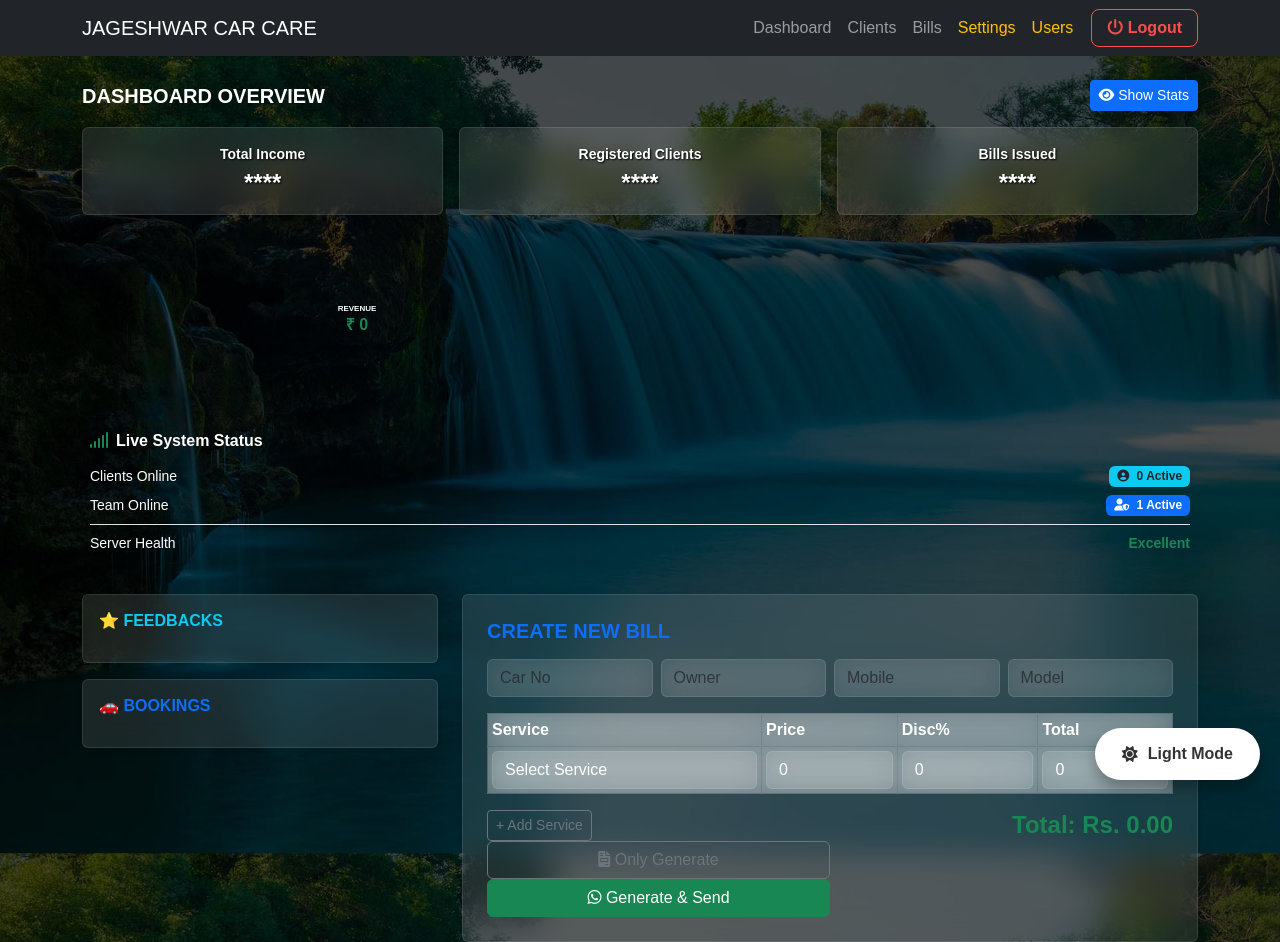
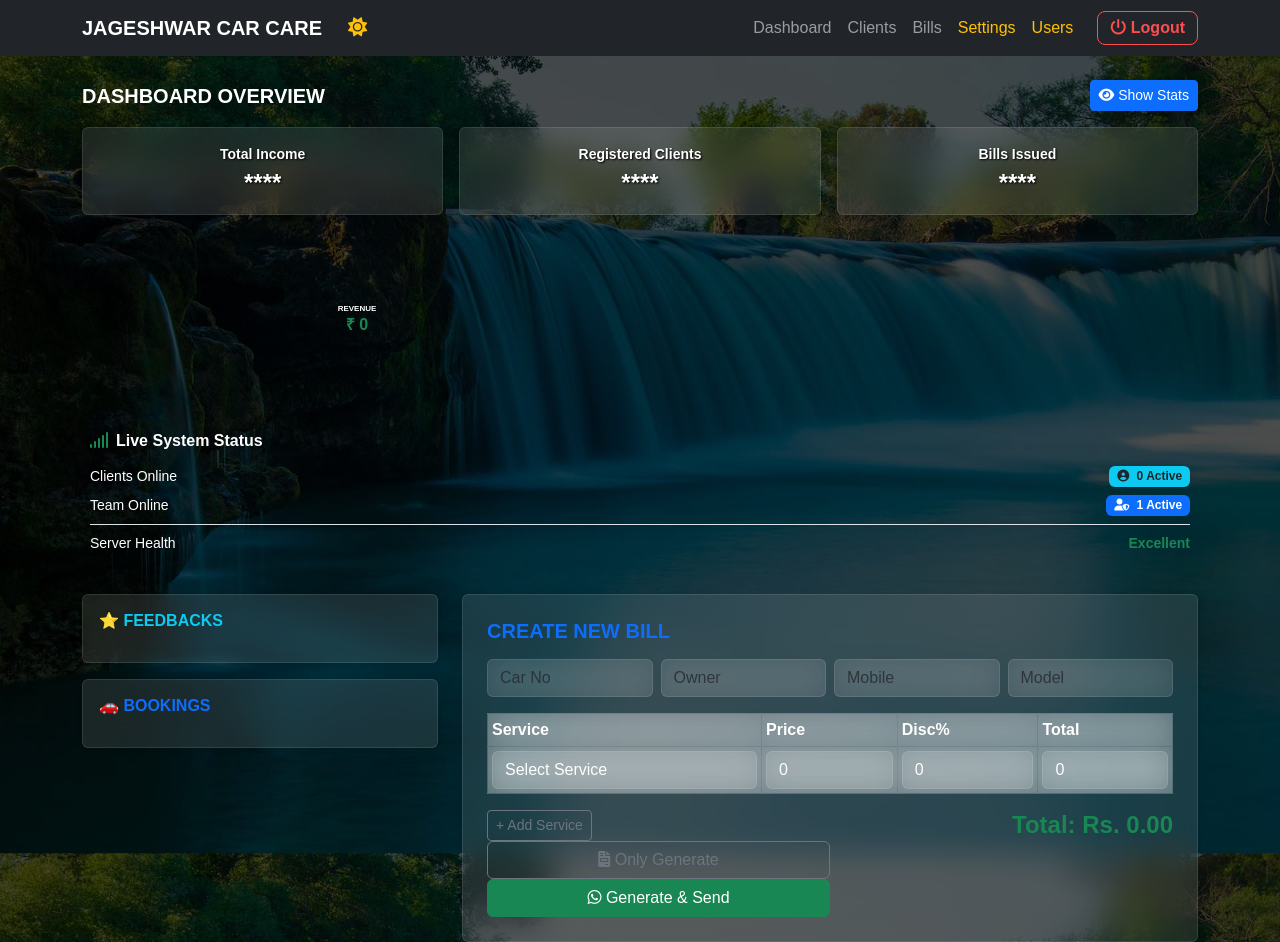
Before and after one commit to Manish123321316/my-garage-app, a Flask app: page / in a window 1280 px wide. Run offline with Flask 3, Linux system fonts and the light colour scheme; a user stored in the database is signed in; data comes from the database, SQL or seed files in the repository; data that the repository does not hold is empty.

Commit message:
Update layout.html

```diff
--- a/templates/layout.html
+++ b/templates/layout.html
@@ -7,8 +7,6 @@
     <link href="https://cdn.jsdelivr.net/npm/bootstrap@5.3.0/dist/css/bootstrap.min.css" rel="stylesheet">
     <link rel="stylesheet" href="https://cdnjs.cloudflare.com/ajax/libs/font-awesome/6.0.0/css/all.min.css">
     <style>
-        /* 1. Default White Look (Jo pehle tha) */
-/* 1. Default Setting (Light Mode) */
         body {
             background-color: #f8f9fa !important;
             color: #333 !important;
@@ -16,9 +14,7 @@
             font-family: 'Poppins', sans-serif;
         }
 
-    /* 2. DARK MODE MASTER BLOCK (Waterfall Theme) */
-    /* Is block ko dhyan se dekhna, yahi sab kuch handle kar raha hai */
-
+        /* DARK MODE MASTER BLOCK */
         body.dark-mode {
             background-image: linear-gradient(rgba(0,0,0,0.7), rgba(0,0,0,0.7)),
                               url("{{ url_for('static', filename='bg-beach.jpg') }}") !important;
@@ -28,7 +24,6 @@
             color: white !important;
         }
 
-    /* Dark Mode mein List, Table, aur Cards ka safaya */
         body.dark-mode .card,
         body.dark-mode .list-group-item,
         body.dark-mode .table,
@@ -39,109 +34,62 @@
         body.dark-mode .form-select,
         body.dark-mode .modal-content,
         body.dark-mode .dropdown-menu {
-        background: rgba(255, 255, 255, 0.1) !important; /* Glass Effect */
+            background: rgba(255, 255, 255, 0.1) !important;
             backdrop-filter: blur(15px) !important;
             -webkit-backdrop-filter: blur(15px) !important;
             color: white !important;
             border: 1px solid rgba(255, 255, 255, 0.1) !important;
         }
 
-    /* Tables aur Lists ke andar ka text force white karne ke liye */
-    body.dark-mode table,
-    body.dark-mode thead,
-    body.dark-mode tbody,
-    body.dark-mode .list-group-item * {
+        body.dark-mode table, body.dark-mode thead, body.dark-mode tbody, body.dark-mode .list-group-item * {
             color: white !important;
         }
 
-    /* Dropdown options (Jo white dikh rahe the) */
-    body.dark-mode select option {
-        background-color: #2c2c2c !important;
+        /* Navbar Theme Toggle Button Styling */
+        #themeToggler {
+            border: none;
+            background: transparent;
+            color: #ffc107; /* Warning yellow for sun/moon */
+            font-size: 1.2rem;
+            padding: 5px 10px;
+            transition: 0.3s;
+        }
+        #themeToggler:hover { transform: scale(1.1); }
+
+        /* Logout Button Style */
+        .nav-logout {
+            color: #ff4d4d !important;
+            border: 1px solid #ff4d4d !important;
+            border-radius: 8px !important;
+            padding: 4px 12px !important;
+            font-weight: 600 !important;
+            transition: 0.3s;
+        }
+        .nav-logout:hover {
+            background-color: #ff4d4d !important;
             color: white !important;
         }
-
-    /* Toggle Button Style */
-    .theme-btn {
-        position: fixed;
-        bottom: 20px;
-        right: 20px;
-        z-index: 9999;
-        padding: 12px 20px;
-        border-radius: 50px;
-        border: none;
-        cursor: pointer;
-        font-weight: bold;
-        display: flex;
-        align-items: center;
-        gap: 10px;
-        box-shadow: 0 5px 15px rgba(0,0,0,0.3);
-        transition: 0.3s;
-    }
-
-    .theme-btn {
-        position: fixed;
-        bottom: 20px;
-        right: 20px;
-        z-index: 9999; /* Isse button sabke upar rahega */
-        padding: 12px 25px;
-        border-radius: 50px;
-        border: 2px solid rgba(255,255,255,0.2);
-        cursor: pointer;
-        font-weight: bold;
-        display: flex;
-        align-items: center;
-        gap: 10px;
-        box-shadow: 0 8px 15px rgba(0,0,0,0.3);
-        transition: 0.3s;
-    }
-    .theme-btn:hover { transform: scale(1.05); }
-
-    /* Logout Button Force Fix */
-.navbar-nav .nav-link.text-danger,
-.nav-item .nav-link.text-danger,
-a[href*="logout"] {
-    color: #ff4d4d !important; /* Pure Red */
-    border: 1px solid #ff4d4d !important;
-    border-radius: 8px !important;
-    padding: 6px 15px !important;
-    margin-left: 10px !important;
-    font-weight: 600 !important;
-    background-color: transparent !important;
-    transition: 0.3s all ease-in-out !important;
-}
-
-/* Hover Effect: Poora Red ho jaye */
-.navbar-nav .nav-link.text-danger:hover,
-a[href*="logout"]:hover {
-    background-color: #ff4d4d !important;
-    color: white !important;
-    box-shadow: 0 0 10px rgba(255, 77, 77, 0.5) !important;
-    text-decoration: none !important;
-}
-
-/* Dark Mode mein agar grey dikhe toh ye handle karega */
-body.dark-mode .nav-link.text-danger {
-    color: #ff5c5c !important;
-    border-color: #ff5c5c !important;
-}
-
     </style>
 </head>
 <body>
     <nav class="navbar navbar-expand-lg navbar-dark bg-dark mb-4 sticky-top">
         <div class="container">
-            <a class="navbar-brand" href="/">JAGESHWAR CAR CARE</a>
+            <div class="d-flex align-items-center">
+                <a class="navbar-brand fw-bold" href="/">JAGESHWAR CAR CARE</a>
+
+                <button id="themeToggler" onclick="changeTheme()" title="Toggle Light/Dark Mode">
+                    <i class="fas fa-moon"></i>
+                </button>
+            </div>
 
             <button class="navbar-toggler" type="button" data-bs-toggle="collapse" data-bs-target="#navbarNav">
                 <span class="navbar-toggler-icon"></span>
             </button>
 
             <div class="collapse navbar-collapse" id="navbarNav">
-                <div class="navbar-nav ms-auto align-items-center">
+                <div class="navbar-nav ms-auto align-items-center mt-2 mt-lg-0">
                     {% if current_user.is_authenticated %}
                         <a class="nav-link" href="/">Dashboard</a>
-
-                        {# --- Admin/Owner Links --- #}
                         {% if current_user.role != 'Client' and current_user.role != 'Team' %}
                             <a class="nav-link" href="/clients">Clients</a>
                             <a class="nav-link" href="/view_bills">Bills</a>
@@ -150,9 +98,9 @@ body.dark-mode .nav-link.text-danger {
                                 <a class="nav-link text-warning" href="/manage_users">Users</a>
                             {% endif %}
                         {% endif %}
-
-                        {# --- Logout (Right Side/Bottom) --- #}
-                        <a class="nav-link nav-logout" href="/logout"><i class="fas fa-power-off"></i> Logout</a>
+                        <a class="nav-link nav-logout ms-lg-3 mt-2 mt-lg-0" href="/logout">
+                            <i class="fas fa-power-off"></i> Logout
+                        </a>
                     {% endif %}
                 </div>
             </div>
@@ -175,35 +123,32 @@ body.dark-mode .nav-link.text-danger {
     </div>
 
     <script src="https://cdn.jsdelivr.net/npm/bootstrap@5.3.0/dist/js/bootstrap.bundle.min.js"></script>
-    <button class="theme-btn" id="themeToggler" onclick="changeTheme()">
-    <i class="fas fa-moon"></i> Dark Mode
-</button>
 
 <script>
     const body = document.body;
-    const btn = document.getElementById('themeToggler');
+    const btnIcon = document.querySelector('#themeToggler i');
 
-    // Page khulne par purani setting check karega
-    if (localStorage.getItem('theme') === 'light') {
+    // Page load setting
+    const currentTheme = localStorage.getItem('theme') || 'dark'; // Default dark rakha hai waterfall ke liye
+    if (currentTheme === 'dark') {
+        body.classList.add('dark-mode');
+        btnIcon.className = 'fas fa-sun text-warning';
+    } else {
         body.classList.remove('dark-mode');
-        updateBtn(false);
-    } else {
-        body.classList.add('dark-mode'); // Default Dark Waterfall rakhenge
-        updateBtn(true);
+        btnIcon.className = 'fas fa-moon text-warning';
     }
 
     function changeTheme() {
         const isDark = body.classList.toggle('dark-mode');
         localStorage.setItem('theme', isDark ? 'dark' : 'light');
-        updateBtn(isDark);
+
+        // Icon update
+        if(isDark) {
+            btnIcon.className = 'fas fa-sun text-warning';
+        } else {
+            btnIcon.className = 'fas fa-moon text-warning';
         }
-
-    function updateBtn(isDark) {
-        btn.innerHTML = isDark ? '<i class="fas fa-sun"></i> Light Mode' : '<i class="fas fa-moon"></i> Dark Mode';
-        btn.style.backgroundColor = isDark ? '#ffffff' : '#333333';
-        btn.style.color = isDark ? '#333333' : '#ffffff';
     }
 </script>
-
 </body>
 </html>
```
Lines whose indentation alone changed are shown as unchanged.
